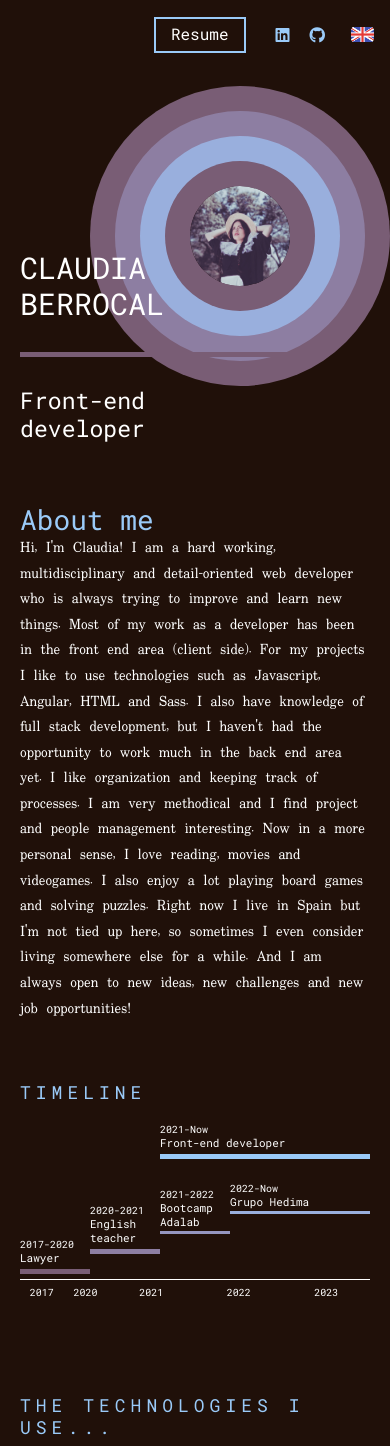
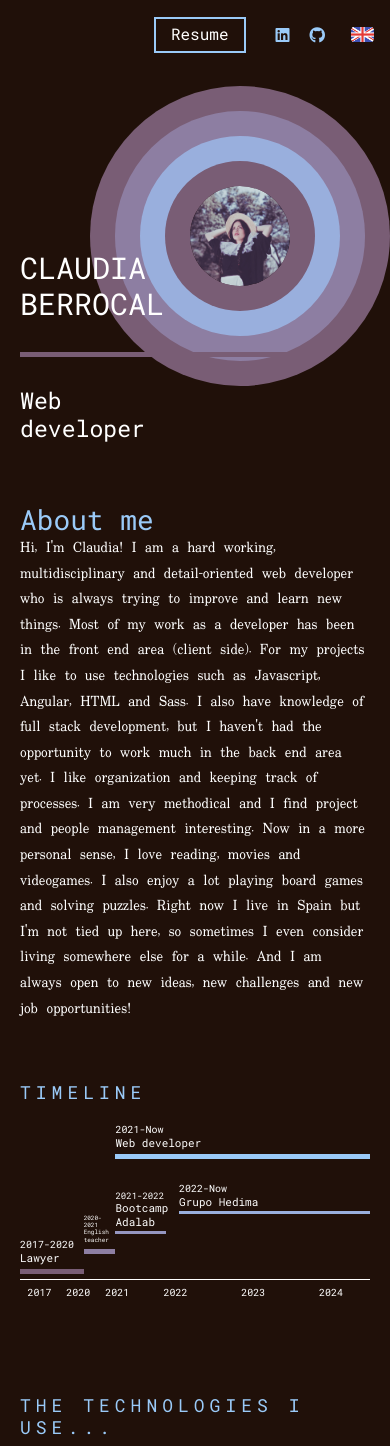
Before and after one commit to claudiabg-c/my-dev-portfolio, an Angular app: page /#/en/home in a window 390 px wide. Shown: the top 1446 px of the page. Built offline with nearby package versions, Linux system fonts and the light colour scheme.

Commit message:
Update timeline styles and add new year. Update responsive styles.

```diff
--- a/src/app/components/about/about.component.html
+++ b/src/app/components/about/about.component.html
@@ -55,6 +55,7 @@
             <li class="year-2021">2021</li>
             <li class="year-2022">2022</li>
             <li class="year-2023">2023</li>
+            <li class="year-2024">2024</li>
         </ul>
     </section>
 </section>
--- a/src/app/components/about/about.component.scss
+++ b/src/app/components/about/about.component.scss
@@ -102,7 +102,7 @@
         margin: 30px;
         ul {
             display: grid;
-            grid-template-columns: repeat(4, 1fr) repeat(3, 2fr);
+            grid-template-columns: repeat(5, 1fr) repeat(3, 2fr);
             position: relative;
             &.timeline-professions {
                 height: 150px;
@@ -126,9 +126,12 @@
                         grid-column: 5/6;
                         bottom: 20px;
                         border-color: $color_5;
+                        h3, h4  {
+                            font-size: 9px;
+                        }
                     }
                     &.developer {
-                        grid-column: 6/8;
+                        grid-column: 6/9;
                         top: 0;
                         border-color: $color_2;
                     }
@@ -150,11 +153,17 @@
                         width: 50%;
                         bottom: 40px;
                         border-color: $color_6;
+                        h5 {
+                            font-size: 9px;
+                        }
+                        h6 {
+                            font-size: 11px;
+                        }
                     }
                     &.job {
-                        grid-column: 7/8;
-                        width: 150%;
-                        left: -50%;
+                        grid-column: 7/9;
+                        width: 120%;
+                        left: -20%;
                         bottom: 60px;
                         border-color: $color_7;
                     }
@@ -256,10 +265,13 @@
                             grid-column: 1/3;
                         }
                         &.teacher {
-                            grid-column: 3/5;
+                            grid-column: 3/4;
+                            h3, h4 {
+                                font-size: 6px;
+                            }
                         }
                         &.developer {
-                            grid-column: 5/8;
+                            grid-column: 4/9;
                         }
                         h3 {
                             font-size: 10px;
@@ -272,11 +284,11 @@
                 &.timeline-experience {
                     li {
                         &.bootcamp {
-                            grid-column: 5/6;
-                            width: 100%;
+                            grid-column: 4/6;
+                            width: 80%;
                         }
                         &.job {
-                            grid-column: 6/8;
+                            grid-column: 6/9;
                             left: 0;
                             width: 100%;
                         }
@@ -289,7 +301,7 @@
                     }
                 }
                 &.timeline-years {
-                    grid-template-columns: repeat(2, 1fr) repeat(3, 2fr);
+                    grid-template-columns: repeat(3, 1fr) repeat(3, 2fr);
                     li {
                         font-size: 10px;
                         &.year-2018, &.year-2019 {
--- a/src/assets/data/app_content_lang.json
+++ b/src/assets/data/app_content_lang.json
@@ -13,7 +13,7 @@
         "contact": "Contact",
         "resume": "Resume",
         "view": "View",
-        "job": "Front-end developer",
+        "job": "Web developer",
         "previousjob1": "Lawyer",
         "previousjob2": "English teacher",
         "header_picture": "Header picture",
@@ -40,7 +40,7 @@
         "contact": "Contacto",
         "resume": "Currículum",
         "view": "Ver",
-        "job": "Desarrolladora front-end",
+        "job": "Desarrolladora web",
         "previousjob1": "Abogada",
         "previousjob2": "Profesora de inglés",
         "header_picture": "Foto de portada",
```
